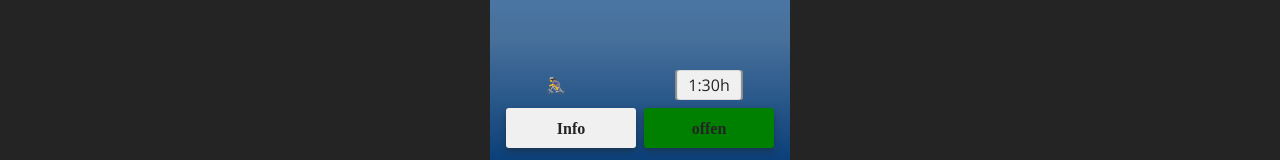
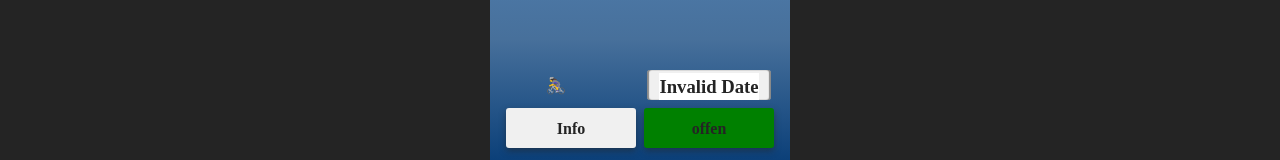
Before and after one commit to DiscoDevs/DispoDisco, a React (Create React App) app in the folder client/: page /tours/new in a window 1280 px wide. Shown: the part 226-386 px from the top of the page. Built offline with nearby package versions, Linux system fonts and the light colour scheme; no server answers; a web font is replaced by a local one.

Commit message:
:sparkles: Add countdown function to timer

```diff
--- a/client/src/components/Card.js
+++ b/client/src/components/Card.js
@@ -6,6 +6,7 @@ import SettingsImg from "../assets/settingsIcon.svg";
 import CardButton from "./CardButton";
 import { useHistory } from "react-router-dom";
 import { deleteData, updateData } from "../utils/api";
+import Countdown from "./Countdown";
 
 const types = {
   normal: "var(--gradient-normal)",
@@ -27,6 +28,7 @@ const Card = ({
   dest,
   rider,
   rideID,
+  date,
 }) => {
   const progressBar = ["fetched", "delivered", "open"];
   const initalCount = status !== "open" ? progressBar.indexOf(status) + 1 : 0;
@@ -85,7 +87,7 @@ const Card = ({
         ) : (
           <CardButton type="rider" label={`🚴‍♀️ ${rider}`} />
         )}
-        <CardButton type="timer" label="1:30h" />
+        <CardButton type="timer" label={<Countdown finish={date} />} />
         {info && (
           <CardButton
             type="info"
@@ -144,6 +146,7 @@ Card.propTypes = {
   onClick: PropTypes.func,
   start: PropTypes.string,
   dest: PropTypes.string,
+  date: PropTypes.string,
 };
 export default Card;
 
--- /dev/null
+++ b/client/src/components/Countdown.js
@@ -0,0 +1,41 @@
+import React, { useEffect, useState } from "react";
+import styled from "styled-components";
+import PropType from "prop-types";
+
+export default function Countdown({ finish }) {
+  const [counter, setCounter] = useState(timer());
+
+  useEffect(() => {
+    setCounter(timer(finish));
+    if (timer(finish) !== "00:00") {
+      setTimeout(() => setCounter(timer(finish)), 60000);
+    } else {
+      setCounter("00:00");
+    }
+  }, [counter, finish]);
+
+  function timer(finish) {
+    const time = new Date(
+      new Date(finish).getTime() - new Date().getTime()
+    ).toLocaleTimeString("de-DE", {
+      hour: "numeric",
+      minute: "numeric",
+      timeZone: "UTC",
+    });
+    return time;
+  }
+
+  return (
+    <CountDown>
+      <h3>{counter}</h3>
+    </CountDown>
+  );
+}
+
+Countdown.propTypes = {
+  finish: PropType.string,
+};
+
+const CountDown = styled.div`
+  background: white;
+`;
--- a/client/src/pages/Tours.js
+++ b/client/src/pages/Tours.js
@@ -54,13 +54,9 @@ const Tours = () => {
               return (
                 <Card
                   key={ride._id}
-                  name={ride.name}
+                  rider={ride.assignment}
                   type={ride.priority}
-                  start={ride.start}
-                  dest={ride.dest}
-                  rider={ride.assignment}
-                  settings={ride._id}
-                  rideID={ride._id}
+                  {...ride}
                   labels={
                     <>
                       {ride.cargo && <Badge type={ride.cargo} active />}
```
Also changed, not shown: 1 other file (tests, documents, lock files or other folders).
